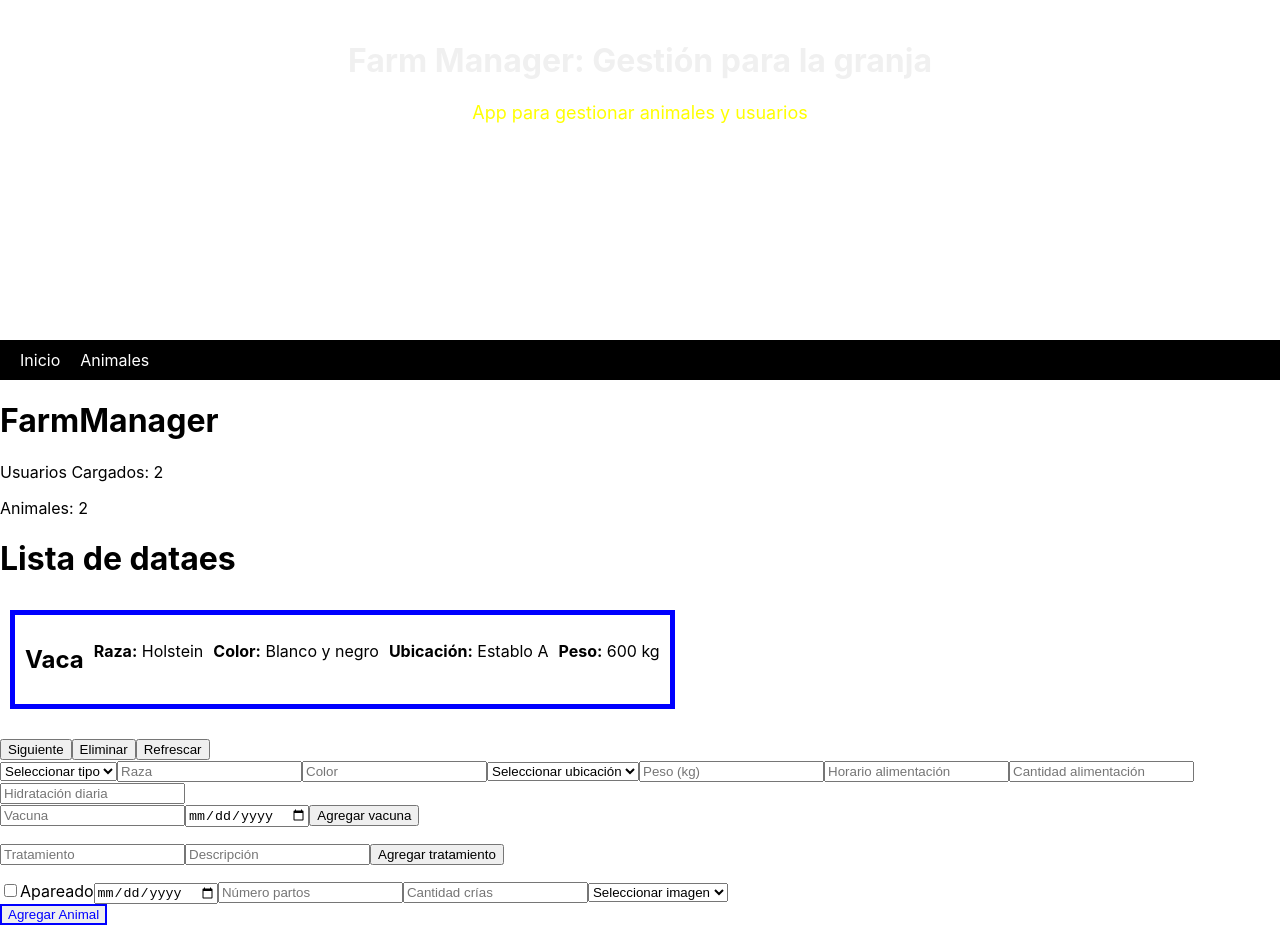
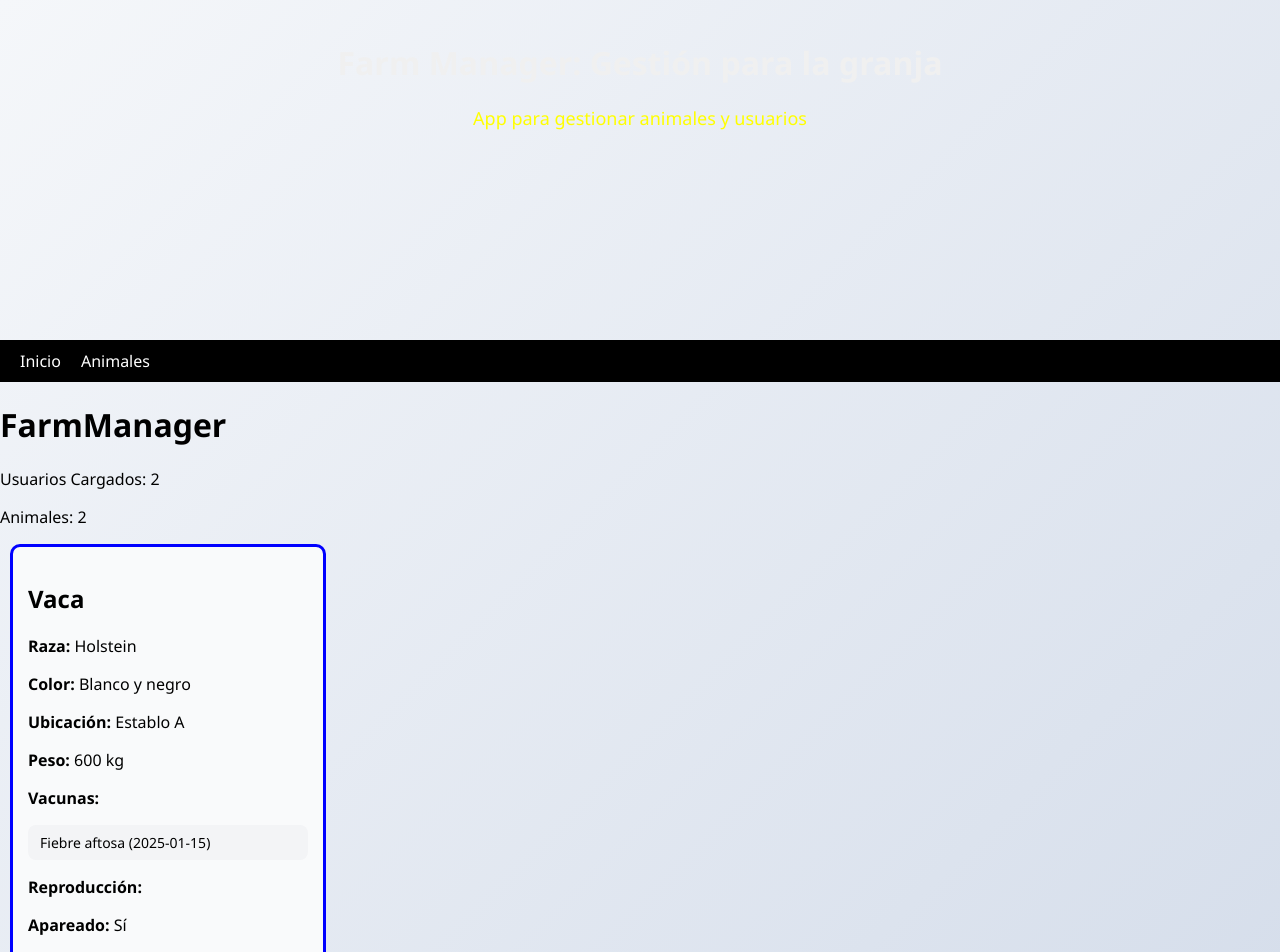
Before and after one commit to Javier348solis/Granja, a React (Create React App) app: page / in a window 1280 px wide. Shown: the top 952 px of the page. Before the commit the page ends 925 px from the top, so only its background shows below. Built offline with nearby package versions, Linux system fonts and the light colour scheme.

Commit message:
se actualizo Ficha animal y el home de forma correcta

```diff
--- /dev/null
+++ b/src/Styles/FormAddAnimal.css
@@ -0,0 +1,102 @@
+/* Fondo general */
+body {
+  font-family: "Segoe UI", Roboto, Helvetica, Arial, sans-serif;
+  background: linear-gradient(135deg, #f5f7fa, #c3cfe2);
+  margin: 0;
+  padding: 0;
+}
+
+/* Contenedor del formulario */
+form {
+  max-width: 600px;
+  margin: 30px auto;
+  padding: 25px 30px;
+  background: #ffffff;
+  border-radius: 16px;
+  box-shadow: 0px 6px 20px rgba(0, 0, 0, 0.1);
+  display: flex;
+  flex-direction: column;
+  gap: 15px;
+}
+
+/* Inputs y selects */
+input,
+select,
+button {
+  padding: 12px 14px;
+  font-size: 15px;
+  border-radius: 10px;
+  border: 1px solid #d0d7de;
+  outline: none;
+  transition: all 0.3s ease;
+}
+
+/* Efecto focus */
+input:focus,
+select:focus {
+  border-color: #2563eb;
+  box-shadow: 0 0 0 3px rgba(37, 99, 235, 0.25);
+}
+
+/* Checkbox */
+label {
+  display: flex;
+  align-items: center;
+  gap: 10px;
+  font-weight: 500;
+  cursor: pointer;
+}
+
+/* Botón principal */
+button[type="submit"] {
+  background: linear-gradient(135deg, #2563eb, #1d4ed8);
+  color: #fff;
+  border: none;
+  font-weight: bold;
+  cursor: pointer;
+  justify-content: center;
+}
+
+button[type="submit"]:hover {
+  background: linear-gradient(135deg, #1d4ed8, #1e40af);
+  transform: translateY(-1px);
+  box-shadow: 0px 4px 12px rgba(37, 99, 235, 0.3);
+}
+
+/* Botones secundarios */
+button[type="button"] {
+  background: #e5e7eb;
+  border: none;
+  cursor: pointer;
+  font-weight: 500;
+}
+
+button[type="button"]:hover {
+  background: #d1d5db;
+}
+
+/* Listas de vacunas y tratamientos */
+ul {
+  padding: 0;
+  list-style: none;
+}
+
+ul li {
+  background: #f3f4f6;
+  padding: 8px 12px;
+  border-radius: 8px;
+  margin-bottom: 6px;
+  font-size: 14px;
+}
+
+/* Imagen seleccionada */
+img {
+  margin-top: 10px;
+  border-radius: 12px;
+  box-shadow: 0px 4px 12px rgba(0, 0, 0, 0.2);
+  transition: transform 0.25s ease;
+}
+
+img:hover {
+  transform: scale(1.05);
+}
--- a/src/components/FichaAnimal/index.jsx
+++ b/src/components/FichaAnimal/index.jsx
@@ -1,26 +1,112 @@
 import React from "react";
+import "../../Styles/FichaAnimal.css";
 
+function index({ data }) {
+  console.log("Datos recibidos en FichaAnimal:", data);
 
-function index({data}) {
-    console.log("Datos", data)
-//   const datas = data.datas; //Aqui como estoy utilizano una funcion normal de js que me devuelve react entonces cree esta constante
- // solo me recorra en el json los datos que voy a necesitar que en este caso son de dataes
+  // Si todavía no hay animal seleccionado
+  if (!data) {
+    return <p>No hay datos disponibles</p>;
+  }
 
   return (
-    <div>
-      <h1>Lista de dataes</h1>
-      <div style={{display:"flex", gap:"20px"}}>
-      {/* {datas.map((data) => ( //Utilce map para recorra uno por uno y me devuelva los datos que voy a necesitra */}
-        <div key={data.id} className="ficha-data" style={{border:"5px solid blue", padding:"10px", display: "flex", flexWrap:"wrap", gap:"10px", margin:"10px"}}>
-          <h2>{data.type}</h2>
-          <p><strong>Raza:</strong> {data.characteristics.breed}</p>
-          <p><strong>Color:</strong> {data.characteristics.color}</p>
-          <p><strong>Ubicación:</strong> {data.characteristics.location}</p>
-          <p><strong>Peso:</strong> {data.weight} kg</p>
-          {/* <p><strong>Vacunas:</strong> {data.vaccines.map(v => v.name).join(", ")}</p> */}
+    <div
+      className="ficha-data"
+      style={{
+        border: "3px solid blue",
+        padding: "15px",
+        borderRadius: "10px",
+        width: "280px",
+        background: "#f9fafb",
+        margin: "10px",
+      }}
+    >
+      <h2>{data.type}</h2>
+      <p>
+        <strong>Raza:</strong> {data.characteristics?.breed}
+      </p>
+      <p>
+        <strong>Color:</strong> {data.characteristics?.color}
+      </p>
+      <p>
+        <strong>Ubicación:</strong> {data.characteristics?.location}
+      </p>
+      <p>
+        <strong>Peso:</strong> {data.weight} kg
+      </p>
+
+      {/* Imagen */}
+      {data.image && (
+        <img
+          src={data.image}
+          alt={data.type}
+          style={{ width: "100%", borderRadius: "8px" }}
+        />
+      )}
+
+      {/* Vacunas */}
+      {data.vaccines?.length > 0 && (
+        <div>
+          <strong>Vacunas:</strong>
+          <ul>
+            {data.vaccines.map((v, i) => (
+              <li key={i}>
+                {v.name} ({v.date})
+              </li>
+            ))}
+          </ul>
         </div>
-      {/* ))} */}
-      </div>
+      )}
+
+      {/* Tratamientos */}
+      {data.treatments?.length > 0 && (
+        <div>
+          <strong>Tratamientos:</strong>
+          <ul>
+            {data.treatments.map((t, i) => (
+              <li key={i}>
+                {t.name} - {t.description}
+              </li>
+            ))}
+          </ul>
+        </div>
+      )}
+
+      {/* Reproducción */}
+      {data.breeding && (
+        <div>
+          <strong>Reproducción:</strong>
+          <p>
+            <strong>Apareado:</strong> {data.breeding.mated ? "Sí" : "No"}
+          </p>
+          {data.breeding.mated && (
+            <p>
+              <strong>Fecha de apareamiento:</strong> {data.breeding.mateDate}
+            </p>
+          )}
+        </div>
+      )}
+
+      {/* Fecha de nacimiento */}
+      {data.birthDate && (
+        <p>
+          <strong>Fecha de nacimiento:</strong> {data.birthDate}
+        </p>
+      )}
+
+      {/* Número de partos */}
+      {data.numberOfBirths !== undefined && (
+        <p>
+          <strong>Número de partos:</strong> {data.numberOfBirths}
+        </p>
+      )}
+
+      {/* Cantidad de crías */}
+      {data.offspringCount !== undefined && (
+        <p>
+          <strong>Cantidad de crías:</strong> {data.offspringCount}
+        </p>
+      )}
     </div>
   );
 }
--- a/src/components/FormularioAgregarAnimal/index.jsx
+++ b/src/components/FormularioAgregarAnimal/index.jsx
@@ -1,4 +1,5 @@
 import React, { useState, useEffect } from "react";
+import "../../Styles/FormAddAnimal.css";
 
 function Index({ setAnimals }) {
   const tiposAnimales = ["Vaca", "Cerdo", "Gallina", "Oveja"];
--- a/src/containers/Home/index.jsx
+++ b/src/containers/Home/index.jsx
@@ -1,52 +1,67 @@
-import React, { useState } from 'react'
+import React, { useState, useEffect } from "react";
 import Encabezado from "../../components/Encabezado/index";
 import data from "../../components/json/animales.json";
 import FichaAnimal from "../../components/FichaAnimal/index";
 import FormularioAgregarAnimal from "../../components/FormularioAgregarAnimal/index";
+
 const Index = () => {
+  // Cargar primero desde localStorage o usar el JSON si no hay nada guardado
+  const [animals, setAnimals] = useState(() => {
+    const saved = localStorage.getItem("animals");
+    return saved ? JSON.parse(saved) : data.animals;
+  });
+
   const [currentIndex, setCurrentIndex] = useState(0);
-  const [animals, setAnimals] = useState(data.animals)
+
+  // Cada vez que cambien los animales, actualizamos el localStorage
+  useEffect(() => {
+    localStorage.setItem("animals", JSON.stringify(animals));
+  }, [animals]);
+
   const handleNext = () => {
-    console.log("datos base", animals[currentIndex])
     if (currentIndex < animals.length - 1) {
       setCurrentIndex(currentIndex + 1);
     } else {
       setCurrentIndex(0);
     }
   };
- const handleDelete =(id) => {
-  console.log(id)
-  setAnimals((prev) => prev.filter((animal)=>animal.id !==id))
-  if(currentIndex >- animals.length -1){
-    setCurrentIndex(0)
-  }
- }
- const handleRefresh = () =>{
-  setAnimals(data.animals)
- }
+
+  const handleDelete = (id) => {
+    setAnimals((prev) => prev.filter((animal) => animal.id !== id));
+    setCurrentIndex(0);
+  };
+
+  const handleRefresh = () => {
+    // Restaurar desde el JSON original
+    setAnimals(data.animals);
+    setCurrentIndex(0);
+  };
+
   return (
     <div>
       <Encabezado data={data} />
 
-      {animals && animals.length > 0 ? ( //AQUI uitlizo el punto length para que recorra los espacios del arreglo del json y verfique si tengo datos,
-      //entonces al poner length y no encontrar datos (suposicion) nos tirara el mensjae que bno hay datos
-
+      {animals && animals.length > 0 ? (
         <>
           <FichaAnimal data={animals[currentIndex]} />
           <button onClick={handleNext} style={{ marginTop: "20px" }}>
             Siguiente
           </button>
-          <button onClick={()=> handleDelete(animals[currentIndex].id)}>Eliminar</button>
+          <button onClick={() => handleDelete(animals[currentIndex].id)}>
+            Eliminar
+          </button>
           <button onClick={handleRefresh}>Refrescar</button>
-          <FormularioAgregarAnimal setAnimals={setAnimals}/>
         </>
       ) : (
         <p style={{ textAlign: "center", marginTop: "20px" }}>
           No hay datos por mostrar
         </p>
       )}
+
+      {/* Aqui lo quie se hace es que se muestre el form inclusi si la lista esta vacia */}
+      <FormularioAgregarAnimal setAnimals={setAnimals} />
     </div>
-  )
-}
+  );
+};
 
-export default Index
+export default Index;
```
Also changed, not shown: src/Styles/FichaAnimal.css (added).
